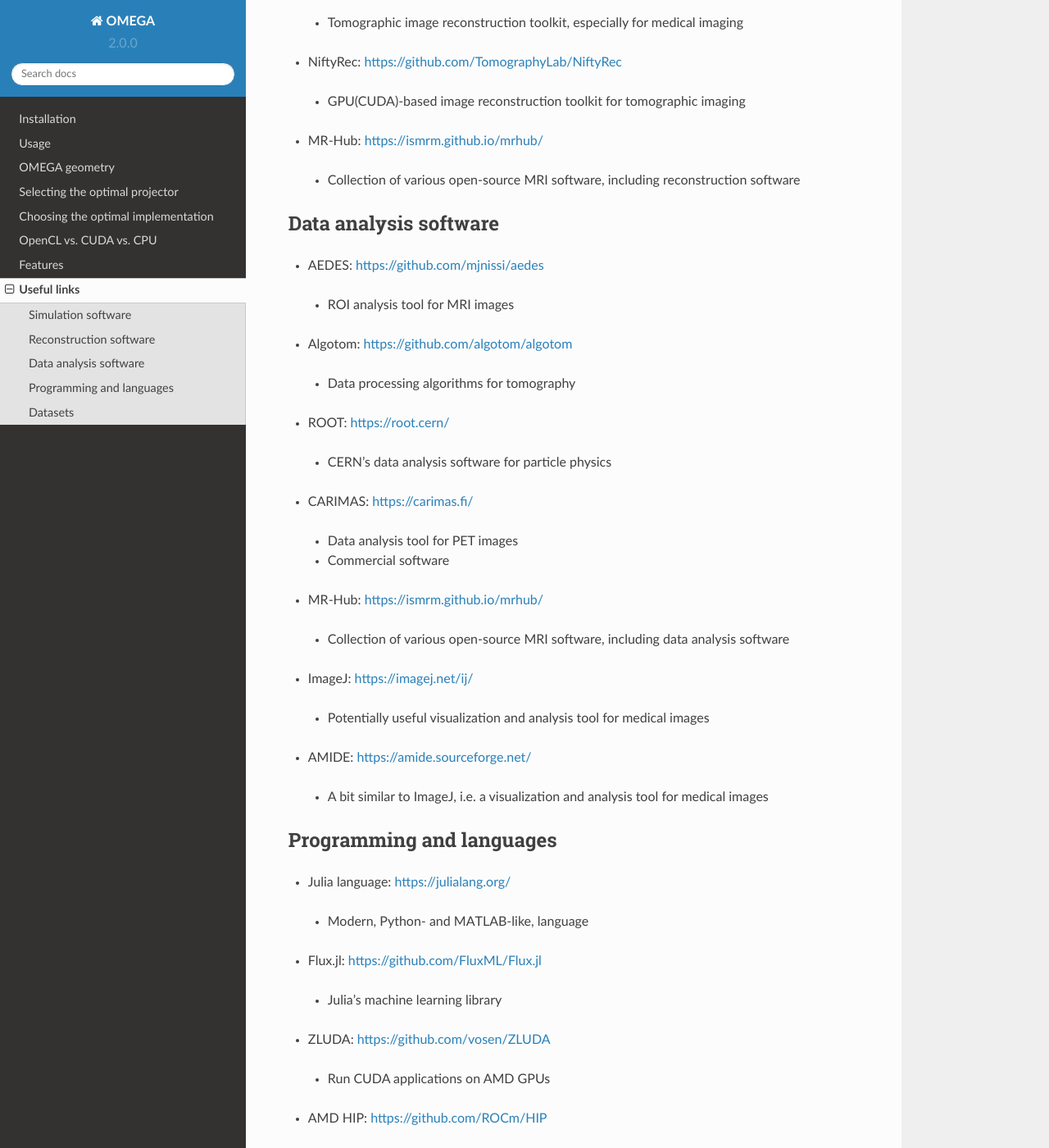
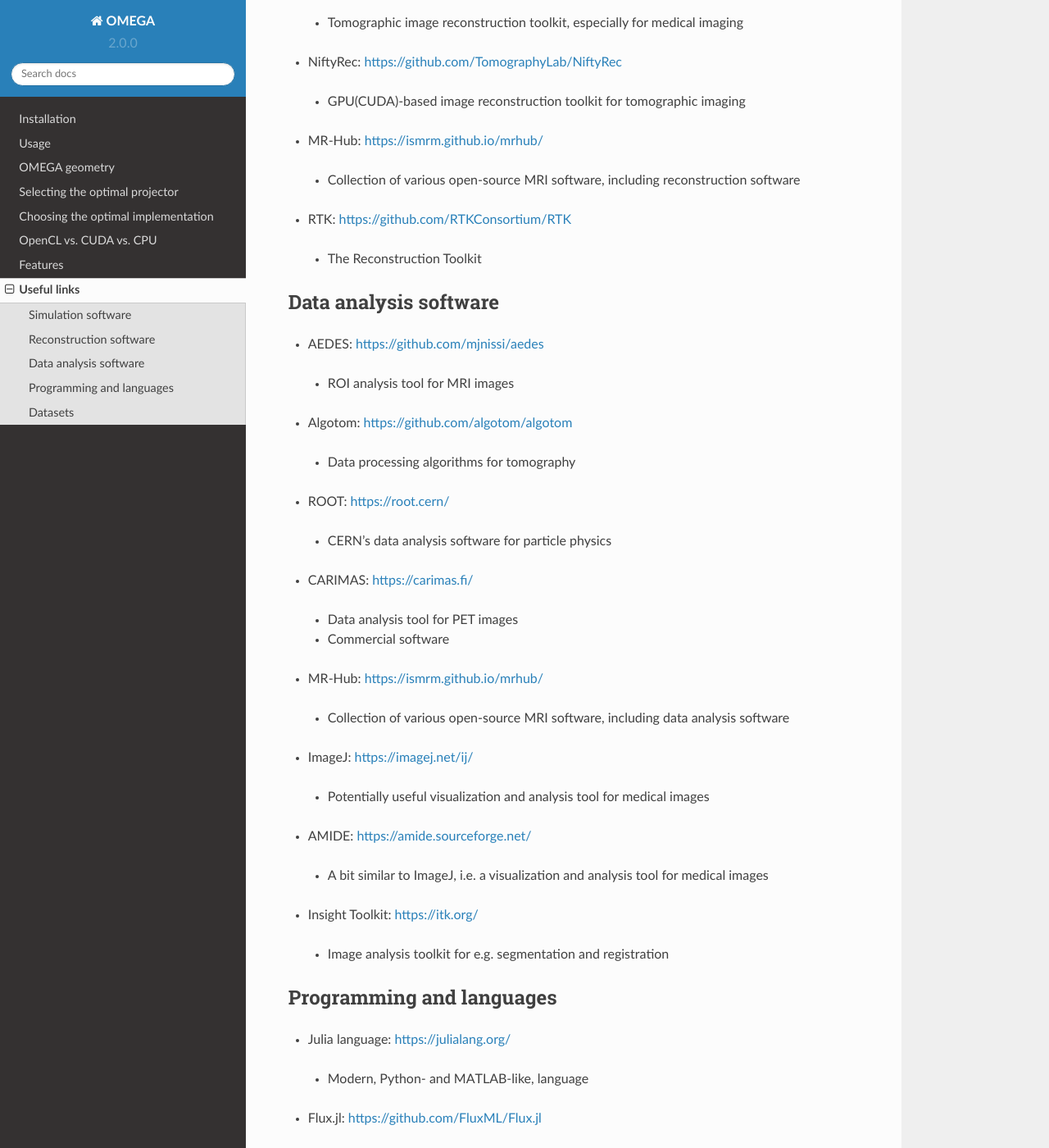
Before and after one commit to villekf/OMEGA-doc, a Sphinx documentation site: the page built from docs/source/usefullinks.rst, in a window 1280 px wide and 1400 px high, scrolled down 2608 px. Shown: the whole window at 82% size. Built offline with Sphinx 7.4.7 and the Read the Docs theme 2.0.0, drawn with Linux system fonts in a browser that asks for light colours.

Commit message:
Update links

```diff
--- a/docs/source/usefullinks.rst
+++ b/docs/source/usefullinks.rst
@@ -86,6 +86,9 @@
 * MR-Hub: https://ismrm.github.io/mrhub/
  * Collection of various open-source MRI software, including reconstruction software
 
+* RTK: https://github.com/RTKConsortium/RTK
+ * The Reconstruction Toolkit
+
 Data analysis software
 ----------------------
 
@@ -110,6 +113,9 @@
 
 * AMIDE: https://amide.sourceforge.net/
  * A bit similar to ImageJ, i.e. a visualization and analysis tool for medical images
+
+* Insight Toolkit: https://itk.org/
+ * Image analysis toolkit for e.g. segmentation and registration
 
 Programming and languages
 -------------------------
```
